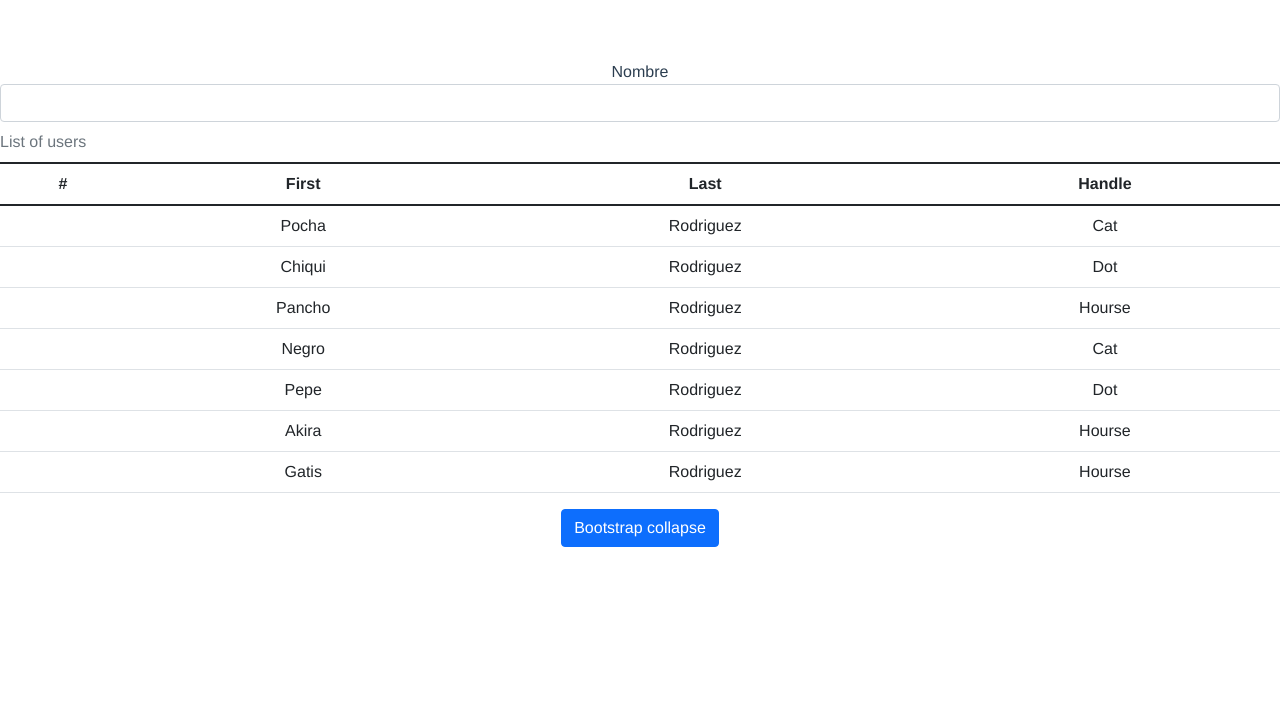
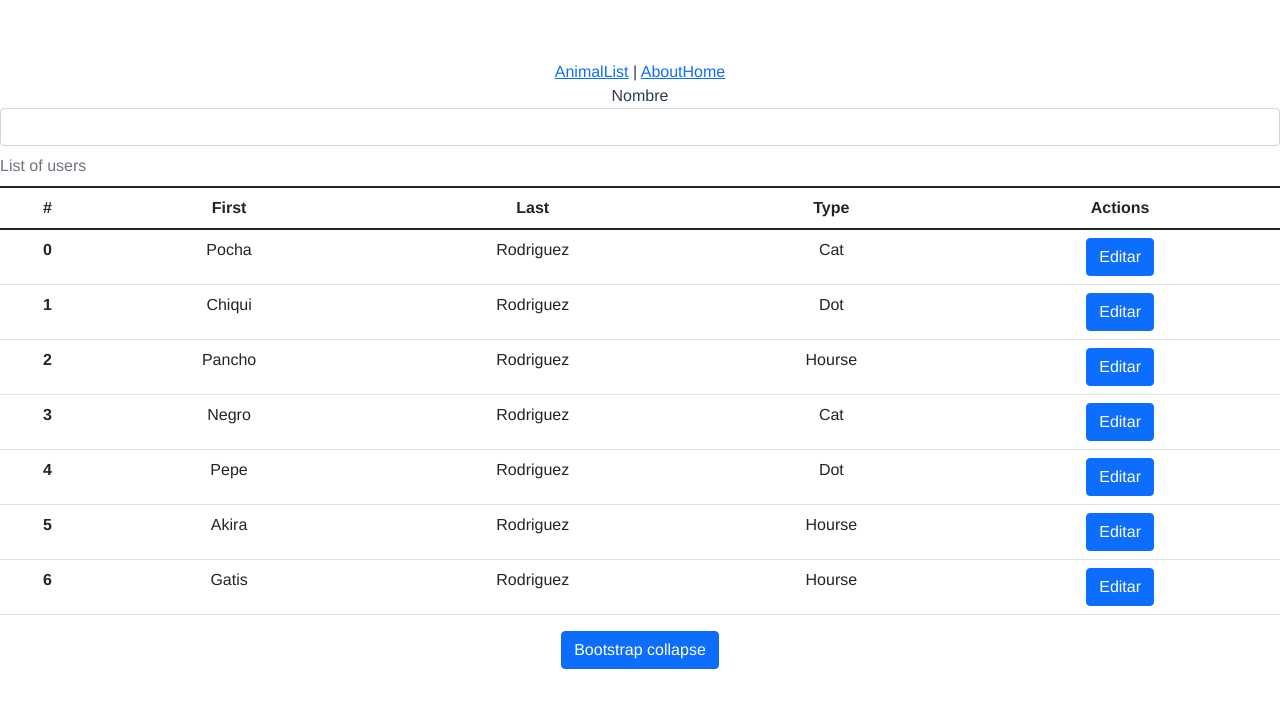
Before and after one commit to cvrodriguez/pet-shop, a Vue app: page / in a window 1280 px wide. Shown: the top 708 px of the page. Built offline with nearby package versions, Linux system fonts and the light colour scheme.

Commit message:
Router working

```diff
--- a/package.json
+++ b/package.json
@@ -11,7 +11,8 @@
     "@popperjs/core": "^2.11.2",
     "bootstrap": "^5.1.3",
     "core-js": "^3.6.5",
-    "vue": "^3.0.0"
+    "vue": "^3.0.0",
+    "vue-router": "^4.0.12"
   },
   "devDependencies": {
     "@vue/cli-plugin-babel": "~4.5.0",
--- a/src/App.vue
+++ b/src/App.vue
@@ -1,14 +1,20 @@
 <template>
-  <HelloWorld/>
+
+  <div id="nav">
+      <router-link to="/">AnimalList</router-link> |
+      <router-link to="/about">About</router-link>
+      <router-link to="/Home">Home</router-link>
+  </div>
+  <router-view />
 </template>
 
 <script>
-import HelloWorld from './components/HelloWorld.vue'
+
 
 export default {
   name: 'App',
   components: {
-    HelloWorld
+
   }
 }
 </script>
--- /dev/null
+++ b/src/components/AnimalDetail.vue
@@ -0,0 +1,3 @@
+<template>
+  <h1>detail</h1>
+</template>
--- a/src/components/HelloWorld.vue
+++ b/src/components/AnimalList.vue
@@ -1,5 +1,5 @@
 <template>
-  <div class="hello">
+  <div>
     <div class="form-group">
       <label> Nombre</label>
       <input type="text" class="form-control" v-model="filterField"/>
@@ -13,15 +13,18 @@
           <th scope="col">#</th>
           <th scope="col">First</th>
           <th scope="col">Last</th>
-          <th scope="col">Handle</th>
+          <th scope="col">Type</th>
+          <th scope="col">Actions</th>
         </tr>
       </thead>
       <tbody >
-        <tr v-for="animal in filteredList" :key="animal.name"  >
-          <th scope="row" ></th>
+        <tr id="array-with-index" v-for="(animal, index ) in filteredList" :key="animal.name"  >
+          <th scope="row" >{{index}}</th>
           <td>{{ animal.name }}</td>
           <td>{{ animal.lastname }}</td>
           <td>{{ animal.type }}</td>
+          <td><button type="button" class="btn btn-primary" @click="goToAnimal(animal.id)">Editar</button></td>
+
         </tr>
       </tbody>
     </table>
@@ -31,7 +34,7 @@
 
 <script>
 export default {
-  name: "HelloWorld",
+  name: "List",
   props: {
     msg: String,
   },
@@ -39,6 +42,7 @@ export default {
     return {
       animals: [
         {
+          id: 1,
           name: "Pocha ",
           lastname: "Rodriguez ",
           type: "Cat",
@@ -46,6 +50,7 @@ export default {
           rh: "0+",
         },
         {
+          id: 2,
           name: "Chiqui ",
           lastname: "Rodriguez ",
           type: "Dot",
@@ -53,6 +58,7 @@ export default {
           rh: "0+",
         },
         {
+          id: 3,
           name: "Pancho ",
           lastname: "Rodriguez ",
           type: "Hourse",
@@ -60,6 +66,7 @@ export default {
           rh: "0+",
         },
         {
+          id: 4,
           name: "Negro ",
           lastname: "Rodriguez ",
           type: "Cat",
@@ -67,6 +74,7 @@ export default {
           rh: "0+",
         },
         {
+          id: 5,
           name: "Pepe ",
           lastname: "Rodriguez ",
           type: "Dot",
@@ -74,6 +82,7 @@ export default {
           rh: "0+",
         },
         {
+          id: 6,
           name: "Akira ",
           lastname: "Rodriguez ",
           type: "Hourse",
@@ -81,6 +90,7 @@ export default {
           rh: "0+",
         },
         {
+          id: 7,
           name: "Gatis ",
           lastname: "Rodriguez ",
           type: "Hourse",
@@ -88,34 +98,29 @@ export default {
           rh: "0+",
         },
       ],
-      filterField: ''
+      filterField: "",
     };
   },
-   computed: {
+  computed: {
     filteredList() {
-      return this.animals.filter(animal => {
-        return animal.name.toLowerCase().includes(this.filterField.toLowerCase())
-      })
+      return this.animals.filter((animal) => {
+        return animal.name
+          .toLowerCase()
+          .includes(this.filterField.toLowerCase());
+      });
+    },
+  },
+  methods: {
+
+    goToAnimal (id) {
+
+      this.$router.push({ name: 'AnimalDetail', params: { id } })
     }
   }
-
 };
 </script>
 
 <!-- Add "scoped" attribute to limit CSS to this component only -->
 <style scoped>
-h3 {
-  margin: 40px 0 0;
-}
-ul {
-  list-style-type: none;
-  padding: 0;
-}
-li {
-  display: inline-block;
-  margin: 0 10px;
-}
-a {
-  color: #42b983;
-}
+
 </style>
--- a/src/main.js
+++ b/src/main.js
@@ -2,5 +2,7 @@ import { createApp } from 'vue'
 import App from './App.vue'
 import "bootstrap/dist/css/bootstrap.min.css"
 import "bootstrap"
+import router from './router'
 
-createApp(App).mount('#app')
+
+createApp(App).use(router).mount('#app')
--- /dev/null
+++ b/src/router/index.js
@@ -0,0 +1,35 @@
+import { createWebHistory, createRouter } from "vue-router";
+import Home from "@/views/Home.vue";
+import About from "@/views/About.vue";
+import AnimalList from "@/components/AnimalList"
+import AnimalDetail from "@/components/AnimalDetail"
+
+const routes = [
+    {
+        path: "/",
+        name: "AnimalList",
+        component: AnimalList,
+    },
+    {
+        path: '/AnimalDetail/:id',
+        name: 'AnimalDetail',
+        component: AnimalDetail
+    },
+    {
+        path: "/Home",
+        name: "Home",
+        component: Home,
+    },
+    {
+        path: "/about",
+        name: "About",
+        component: About,
+    },
+];
+
+const router = createRouter({
+    history: createWebHistory(),
+    routes,
+});
+
+export default router;
--- /dev/null
+++ b/src/views/About.vue
@@ -0,0 +1,3 @@
+<template>
+  <h1>About Page</h1>
+</template>
--- /dev/null
+++ b/src/views/Home.vue
@@ -0,0 +1,3 @@
+<template>
+  <h1>Home Page</h1>
+</template>
```
Also changed, not shown: src/assets/logo.png (deleted), 1 other file (tests, documents, lock files or other folders).
